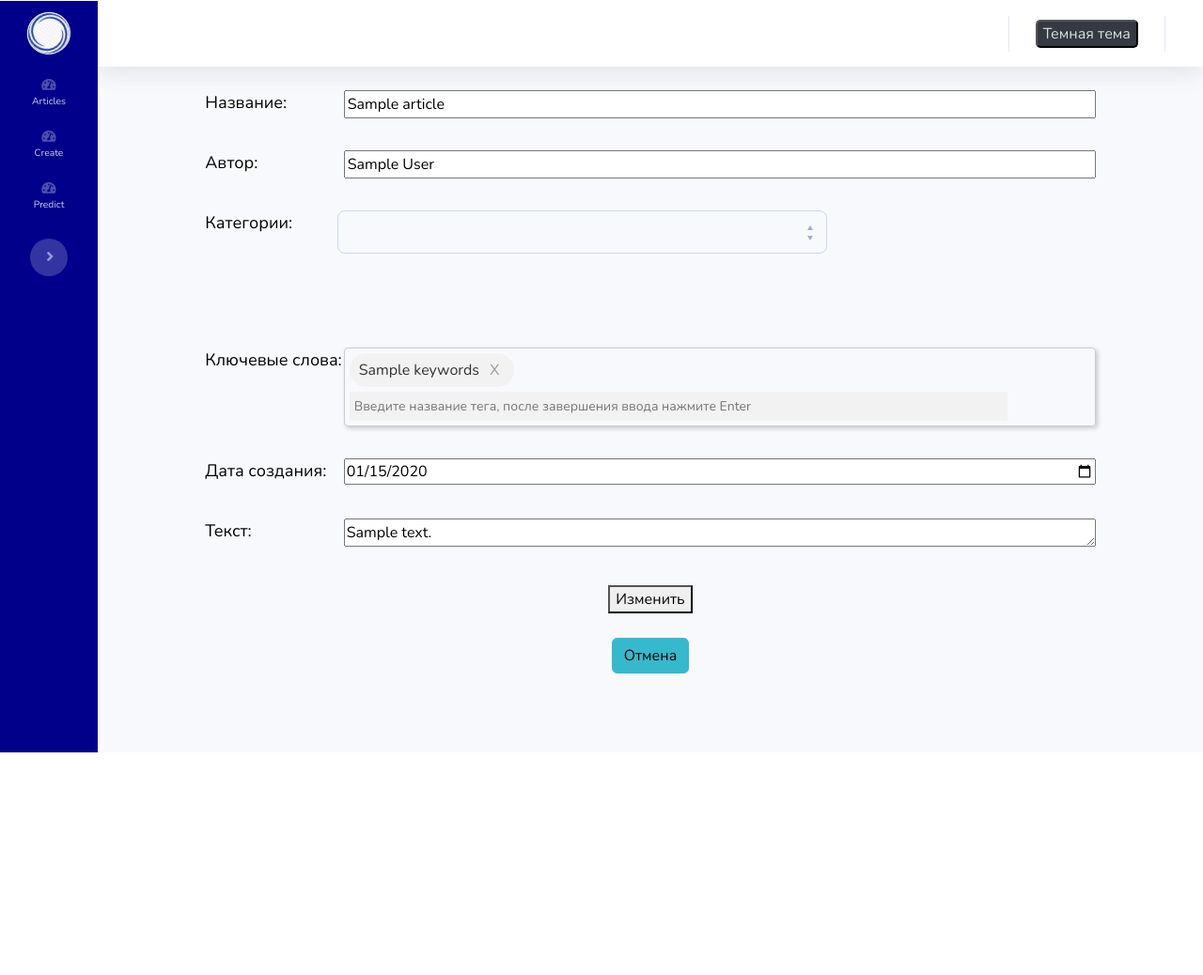
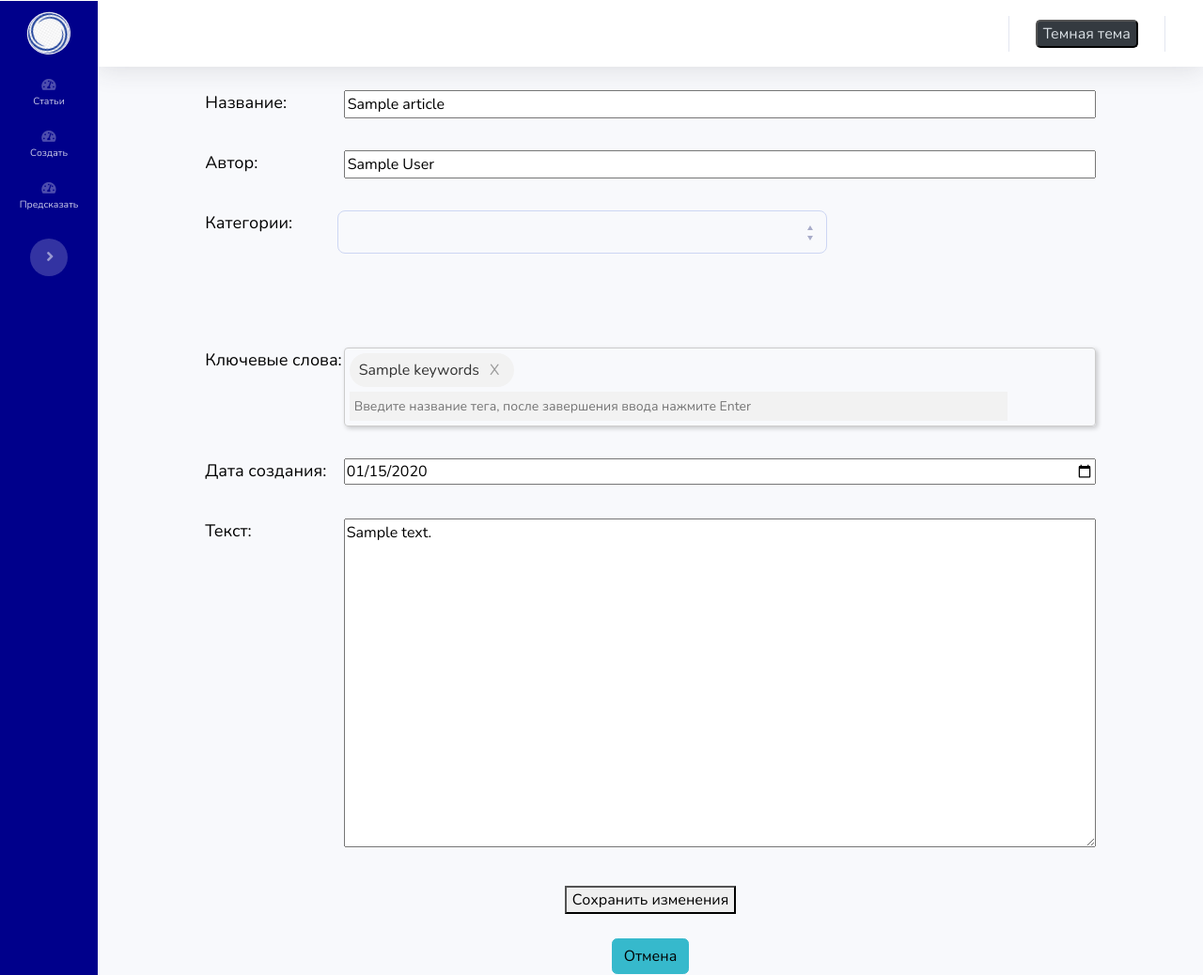
Before and after one commit to BETEPOK3/newsclassifier, a Python web app: template services/web/app/templates/pages/article_update.html in a window 1280 px wide. Shown: the whole page at 94% size. Before the commit the page ends 801 px from the top, so only its background shows below. Run offline with Jinja, Linux system fonts and the light colour scheme; the template is opened without the code that fills it: most values are stand-ins (such as "Sample title", 1, 10 or a date in 2020); some libraries are stand-ins or nearby versions.

Commit message:
feat-#977149: 1) replaced the "edit" button; 2) translated the menu buttons to the left; 3) added display of the number of articles 4) changed article_textarea

```diff
--- a/services/web/app/static/css/styles.css
+++ b/services/web/app/static/css/styles.css
@@ -135,10 +135,6 @@ textarea {
 
 .article_textarea {
     width: 100.00%;
-    height: 30px;
-	transition: 400ms;
+    height: 800px;
 
-	&:focus {
-		height: 200px;
-	}
 }
--- a/services/web/app/templates/pages/article_update.html
+++ b/services/web/app/templates/pages/article_update.html
@@ -133,7 +133,7 @@
                     </tr>
                     <tr>
                         <td class="button-cell" colspan="2">
-                            <button onclick="send()">Изменить</button>
+                            <button onclick="send()">Сохранить изменения</button>
                         </td>
                     </tr>
                     <tr>
--- a/services/web/app/templates/pages/articles_list.html
+++ b/services/web/app/templates/pages/articles_list.html
@@ -16,7 +16,11 @@
                     {% include 'shared/top_nav.html' %}
                     <div style="padding: 10px">
                         <div style="padding: 10px">
-                           <form class="row" action="/index" method="get">
+                            <div>
+                                <label>Общее количество статей: {{ content.articles_count }}</label>
+                            </div>
+                            <br>
+                            <form class="row" action="/index" method="get">
                                <div class="col-3">
                                    <label>Категория: </label>
                                    <select id="category_select" name="category">
--- a/services/web/app/templates/shared/left_nav.html
+++ b/services/web/app/templates/shared/left_nav.html
@@ -5,7 +5,7 @@
 					<img class="img-fluid border rounded-circle" src="/static/assets/img/logo.png" width="32" style="transform: scale(1.45);" loading="lazy">
 				</div>
 				<div class="sidebar-brand-text mx-3">
-					<span>TEAM-2</span>
+					<span>Команда-2</span>
 				</div>
 			</a>
 			<hr class="sidebar-divider my-0">
@@ -13,19 +13,19 @@
 				<li class="nav-item">
 					<a class="nav-link" href="/index">
 						<i class="fas fa-tachometer-alt"></i>
-						<span>Articles</span>
+						<span>Статьи</span>
 					</a>
 				</li>
 				<li class="nav-item">
 					<a class="nav-link" href="/article/create">
 						<i class="fas fa-tachometer-alt"></i>
-						<span>Create</span>
+						<span>Создать</span>
 					</a>
 				</li>
 				<li class="nav-item">
 					<a class="nav-link" href="/article/predict">
 						<i class="fas fa-tachometer-alt"></i>
-						<span>Predict</span>
+						<span>Предсказать</span>
 					</a>
 				</li>
 			</ul>
```
